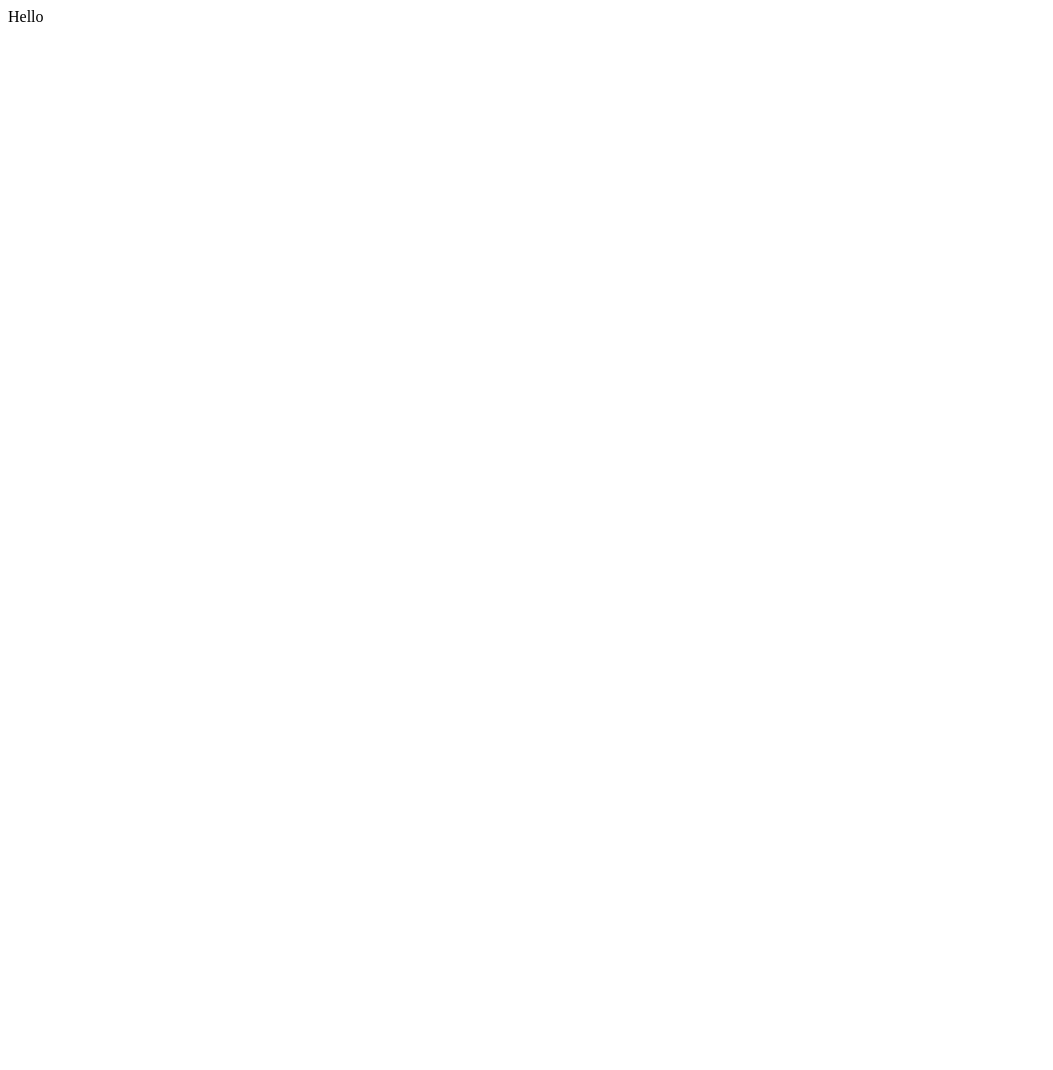
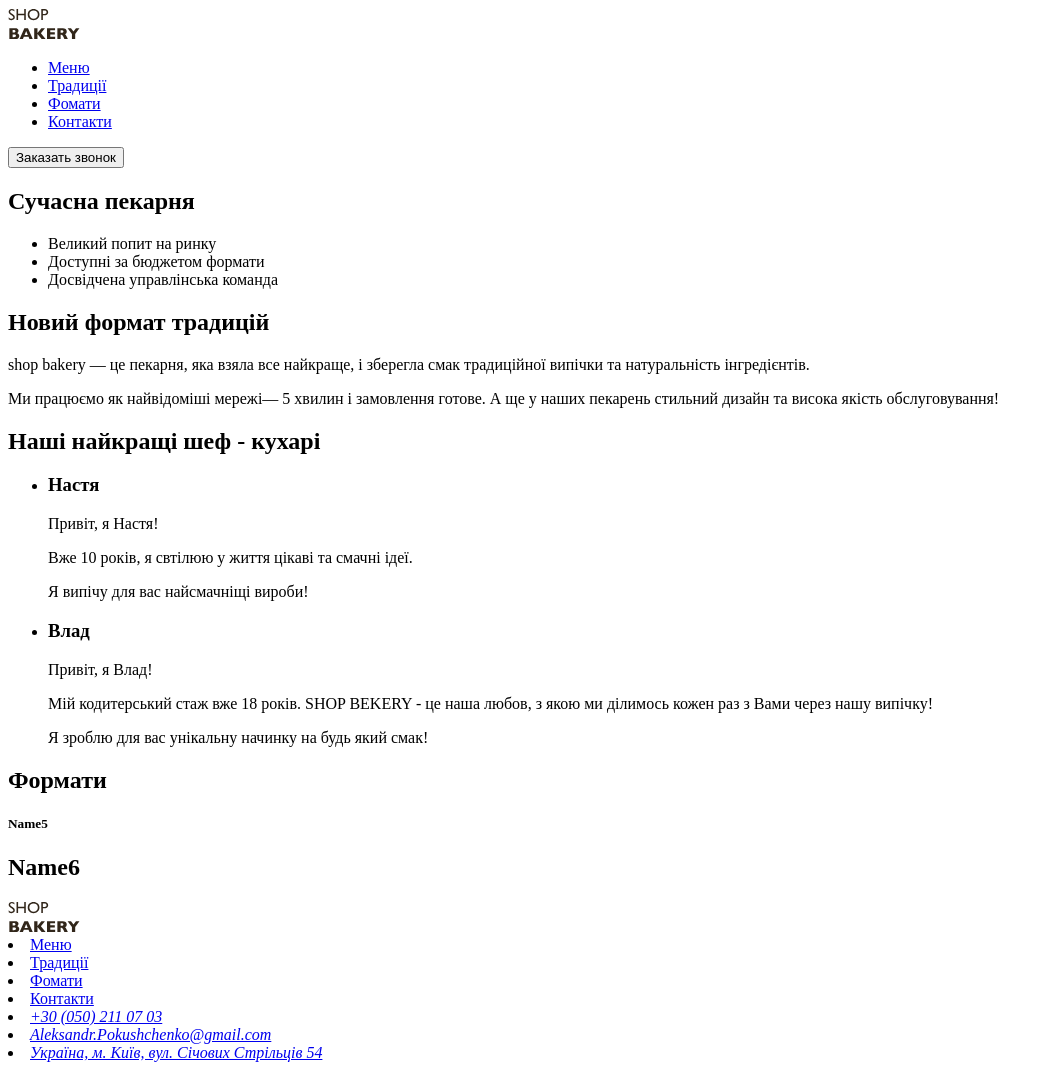
Before and after one commit to PokAleks/myFirstProject, a plain HTML site: page index.html in a window 1280 px wide. Shown: the whole page, without its empty margins (0-1053 px from the left). Before the commit the page ends 800 px from the top, so only its background shows below. Drawn offline with Linux system fonts and the light colour scheme.

Commit message:
работа с текстом и изображениями

```diff
--- a/index.html
+++ b/index.html
@@ -1,11 +1,94 @@
 <!DOCTYPE html>
-<html lang="en">
+<html lang="uk">
 <head>
     <meta charset="UTF-8">
     <meta name="viewport" content="width=device-width, initial-scale=1.0">
-    <title>Document</title>
+    <title>MyProject</title>
 </head>
 <body>
-    Hello
+    <header>
+        <nav>
+            <a href="#"></a>
+            <img src="./images/logo.svg" alt="Логотип" />
+            <ul>
+                <li><a href="#">Меню</a></li>
+                <li><a href="#">Традиції</a></li>
+                <li><a href="#">Фомати</a></li>
+                <li><a href="#">Контакти</a></li>
+            </ul>
+        </nav>
+        <button type="button">Заказать звонок</button>
+    </header>
+    <main>
+        <section>
+            <h1>Сучасна пекарня</h1>
+        </section>
+        <section>
+            <ul>
+                <li>Великий попит на ринку</li>
+                <li>Доступні за бюджетом формати</li>
+                <li>Досвідчена управлінська команда</li>
+            </ul>
+            <h2>Новий формат традицій</h2>
+            <p><span>shop bakery</span> — це пекарня, яка взяла все найкраще, і зберегла смак традиційної випічки та натуральність інгредієнтів.</p>
+            <p>Ми працюємо як найвідоміші мережі—
+            <span>5 хвилин і замовлення готове.</span> А ще у наших пекарень стильний дизайн
+            та висока якість обслуговування!</p>
+        </section>
+        <section>
+            <h2>Наші найкращі шеф - кухарі</h2>
+            <ul>
+                <li>
+                    <article>
+                    <h3>Настя</h3>
+                    <p>Привіт, я Настя!</p>
+                    <p>Вже 10 років, я свтілюю
+                        у життя цікаві та смачні ідеї.</p>
+                    <p>Я випічу для вас
+                        найсмачніщі вироби!</p>
+                    </article>
+                 </li>
+                <li>
+                    <article>
+                        <h3>Влад</h3>
+                        <p>Привіт, я Влад!</p>
+                        <p>Мій кодитерський стаж вже 18 років. SHOP BEKERY - це наша любов, з якою ми ділимось кожен раз з Вами через нашу
+                        випічку!</p>
+                        <p>Я зроблю для вас унікальну начинку на будь який смак!</p>
+                    </article>
+                </li>
+            </ul>
+
+
+        </section>
+        <section>
+            <h2>Формати</h2>
+            <article></article>
+            <article></article>
+            <article></article>
+        </section>
+        <section>
+            <h5>Name5</h5>
+        </section>
+        <section>
+            <h2>Name6</h2>
+        </section>
+    </main>
+    <footer>
+        <nav>
+        <a href=""></a>
+        <img src="./images/logo.svg" alt="Логотип" />
+        <li><a href="#">Меню</a></li>
+        <li><a href="#">Традиції</a></li>
+        <li><a href="#">Фомати</a></li>
+        <li><a href="#">Контакти</a></li>
+        <address>
+            <li><a href="tel:+380502110703" target="_blank">+30 (050) 211 07 03</a></li>
+            <li><a href="mailto:Aleksandr.Pokushchenko@gmail.com" target="_blank">Aleksandr.Pokushchenko@gmail.com</a></li>
+            <li><a href="https://maps.app.goo.gl/rgGT96i6wZj6Y8uF8" target="_blank">Україна, м. Київ, вул. Січових Стрільців
+                54</a></li>
+        </address>
+        </nav>
+    </footer>
 </body>
 </html>
```
Also changed, not shown: .prettierc.json (added), images/logo.svg (added).
